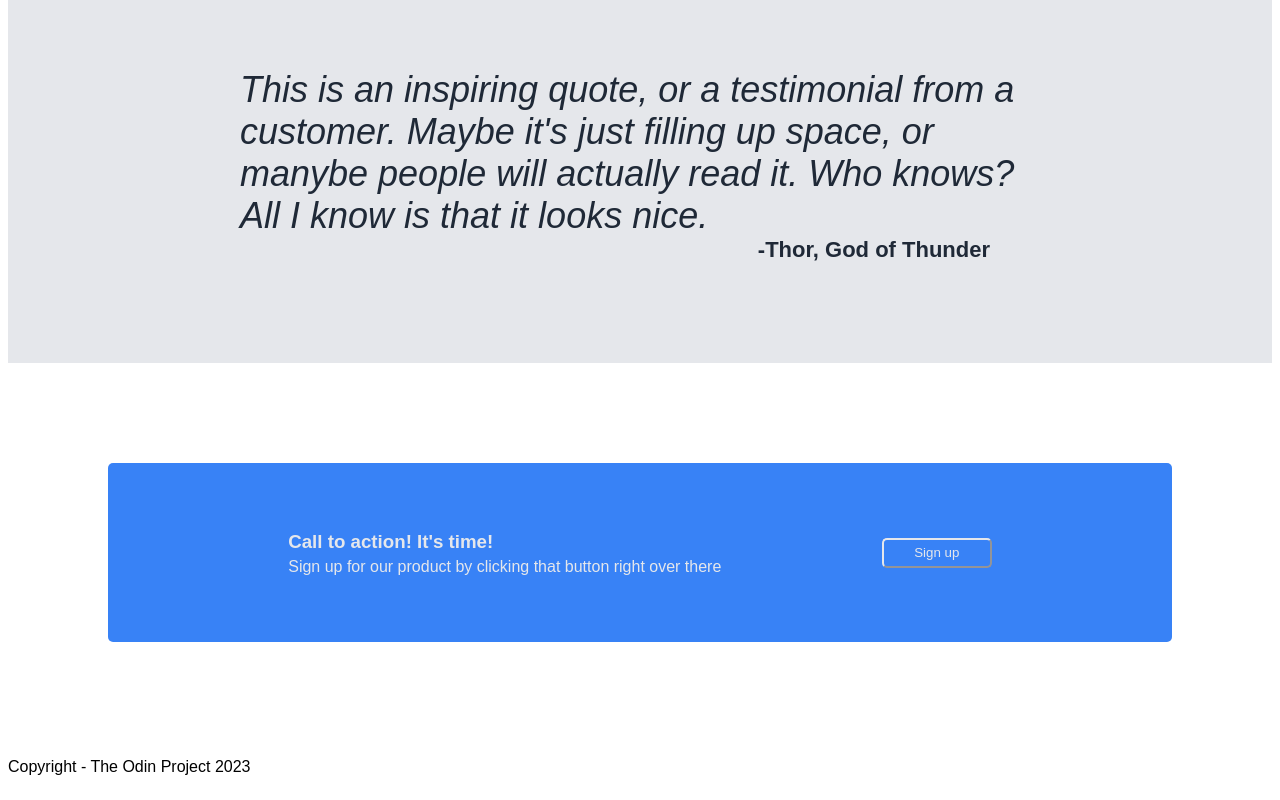
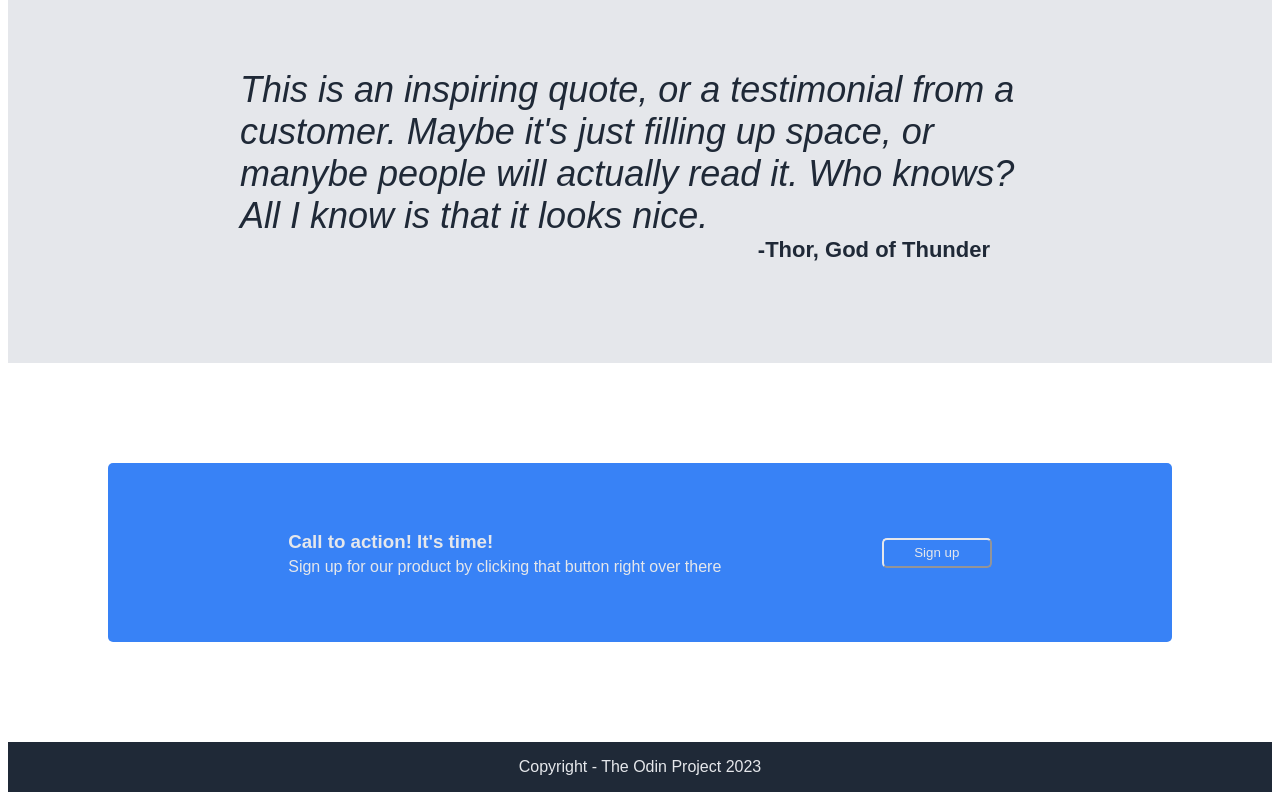
Before and after one commit to alicehe2003/mini_website, a plain HTML site: page index.html in a window 1280 px wide. Shown: the part 836-1636 px from the top of the page. Drawn offline with Linux system fonts and the light colour scheme.

Commit message:
Implemented CSS for footer. Completed implementation.

```diff
--- a/style.css
+++ b/style.css
@@ -188,3 +188,12 @@ li {
     align-self: center;
     border-radius: 5px;
 }
+
+.footnote {
+    display: flex;
+    justify-content: center;
+    align-items: center;
+    background-color: #1F2937;
+    color: #E5E7EB;
+    font-weight: lighter;
+}
```
